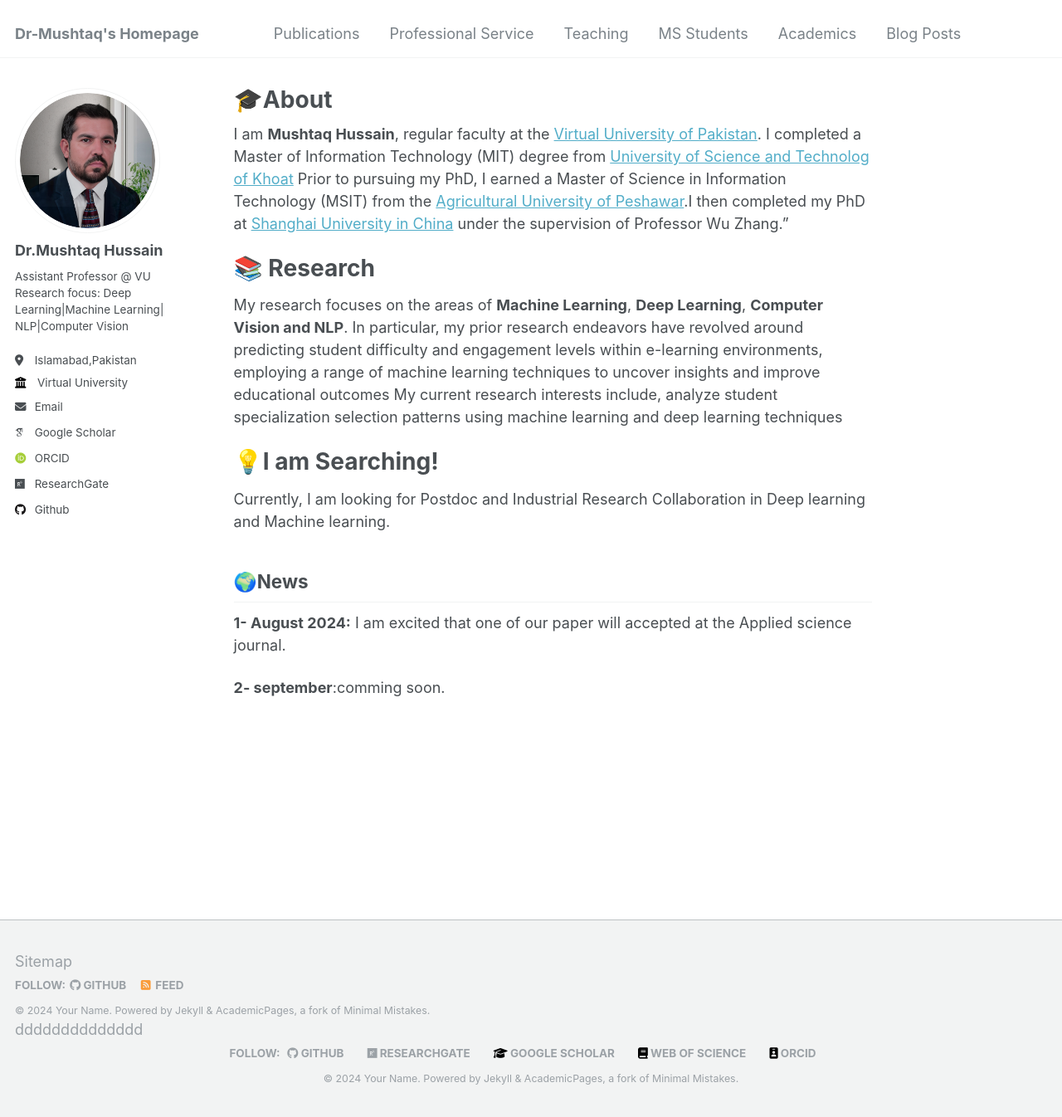
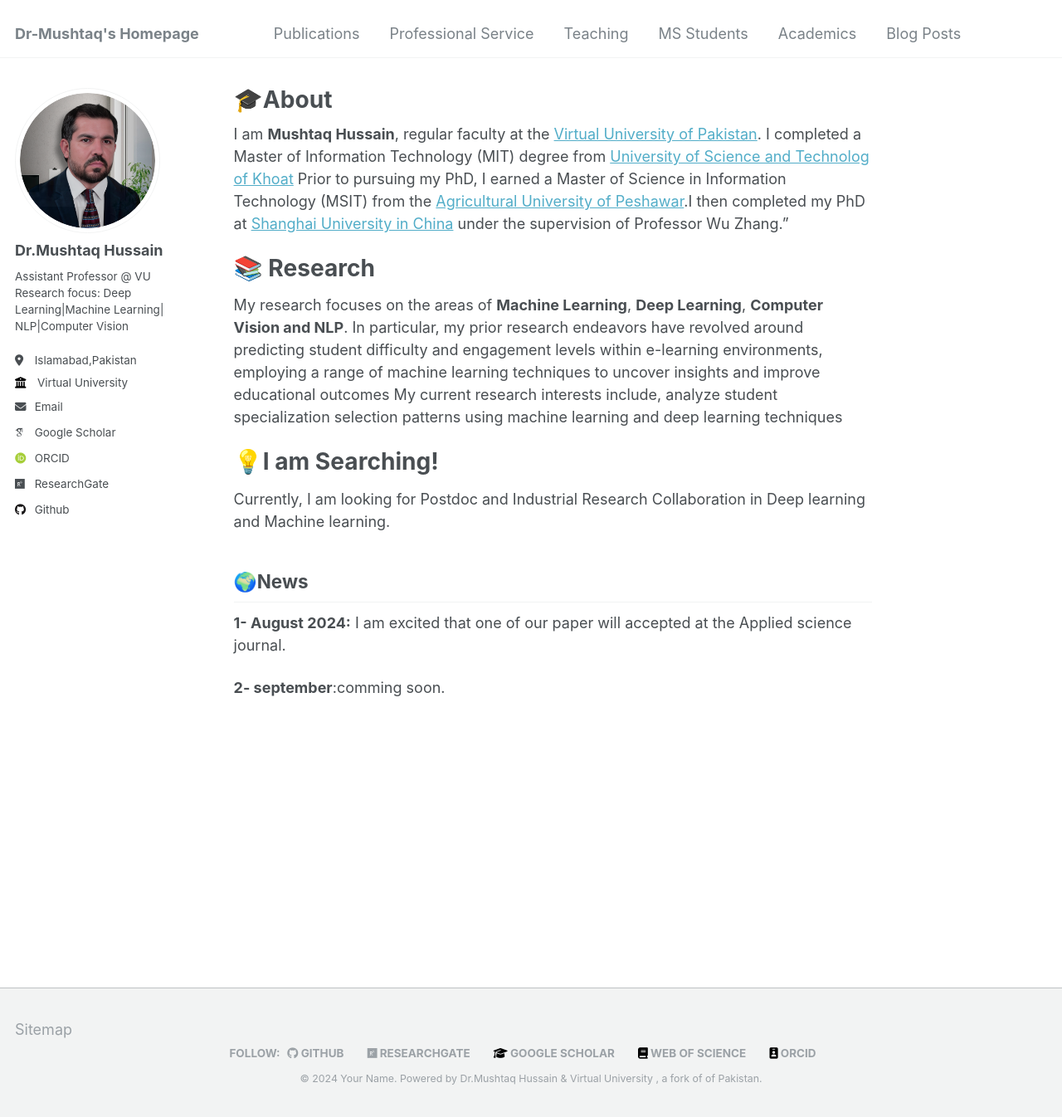
Before and after one commit to dr-mushtaq/dr-mushtaq.github.io, a Jekyll site: the page built from _pages/about.md, in a window 1280 px wide and 1346 px high. Shown: the whole window at 83% size. Built offline with Jekyll 4.4.1, drawn with Linux system fonts in a browser that asks for light colours; some web fonts are replaced.

Commit message:
Update footer.html

```diff
--- a/_includes/footer.html
+++ b/_includes/footer.html
@@ -1,26 +1,3 @@
-{% include base_path %}
-
-{% if site.author.github or site.author.bitbucket or site.atom_feed.hide != true %}
-<div class="page__footer-follow">
-  <ul class="social-icons">
-    {% if site.data.ui-text[site.locale].follow_label %}
-      <li><strong>{{ site.data.ui-text[site.locale].follow_label }}</strong></li>
-    {% endif %}
-    {% if site.author.github %}
-      <li><a href="http://github.com/{{ site.author.github }}"><i class="fab fa-github" aria-hidden="true"></i> GitHub</a></li>
-    {% endif %}
-    {% if site.author.bitbucket %}
-      <li><a href="http://bitbucket.org/{{ site.author.bitbucket }}"><i class="fab fa-bitbucket" aria-hidden="true"></i> Bitbucket</a></li>
-    {% endif %}
-    {% if site.atom_feed.hide != true %}
-    <li><a href="{% if site.atom_feed.path %}{{ site.atom_feed.path }}{% else %}{{ base_path }}/feed.xml{% endif %}"><i class="fa fa-fw fa-rss-square" aria-hidden="true"></i> {{ site.data.ui-text[site.locale].feed_label | default: "Feed" }}</a></li>
-    {% endif %}
-  </ul>
-</div>
-{% endif %}
-
-<div class="page__footer-copyright">&copy; {{ site.time | date: '%Y' }} {{ site.name | default: site.title }}. {{ site.data.ui-text[site.locale].powered_by | default: "Powered by" }} <a href="http://jekyllrb.com" rel="nofollow">Jekyll</a> &amp; <a href="https://github.com/academicpages/academicpages.github.io">AcademicPages</a>, a fork of <a href="https://mademistakes.com/work/minimal-mistakes-jekyll-theme/" rel="nofollow">Minimal Mistakes</a>.</div>
-dddddddddddddd
 
   {% include base_path %}
 
@@ -79,7 +56,7 @@ dddddddddddddd
 <div class="page__footer-copyright" style="text-align: center;">
   &copy; {{ site.time | date: '%Y' }} {{ site.name | default: site.title }}.
   {{ site.data.ui-text[site.locale].powered_by | default: "Powered by" }}
-  <a href="http://jekyllrb.com" rel="nofollow">Jekyll</a> &amp;
-  <a href="https://github.com/academicpages/academicpages.github.io">AcademicPages</a>,
-  a fork of <a href="https://mademistakes.com/work/minimal-mistakes-jekyll-theme/" rel="nofollow">Minimal Mistakes</a>.
+  <a href="https://dr-mushtaq.github.io" rel="nofollow">Dr.Mushtaq Hussain</a> &amp;
+  <a href="https://dr-mushtaq.github.io/">Virtual University </a>,
+  a fork of <a href="https://dr-mushtaq.github.io/" rel="nofollow">of Pakistan</a>.
 </div>
```
